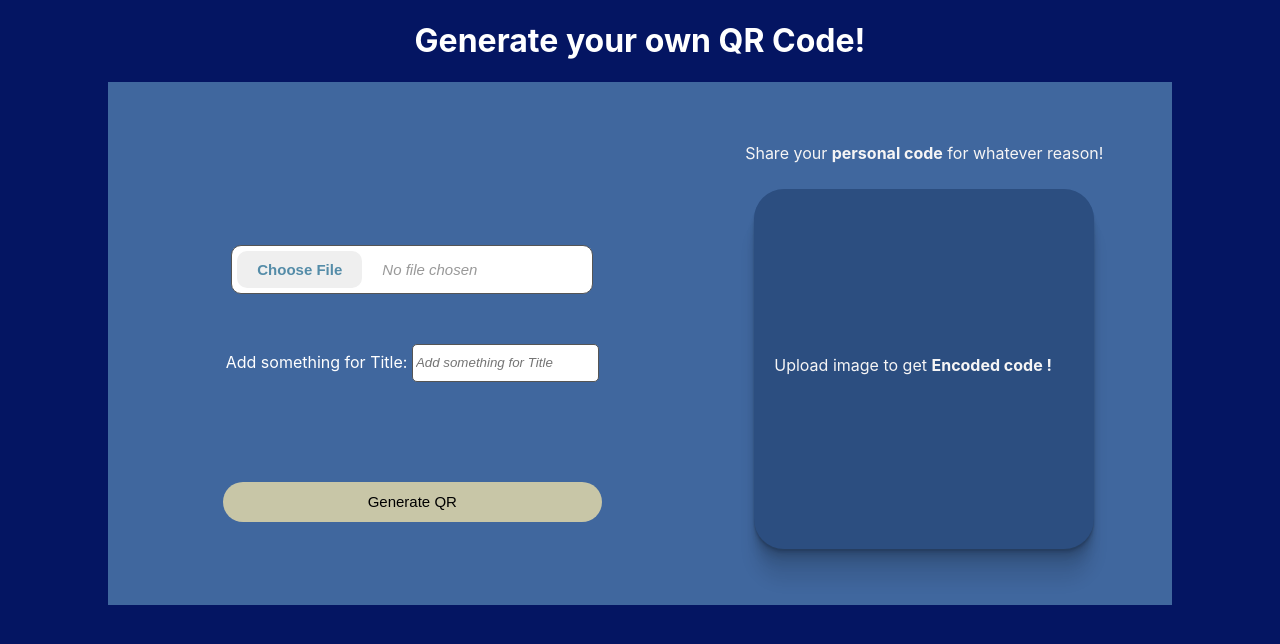
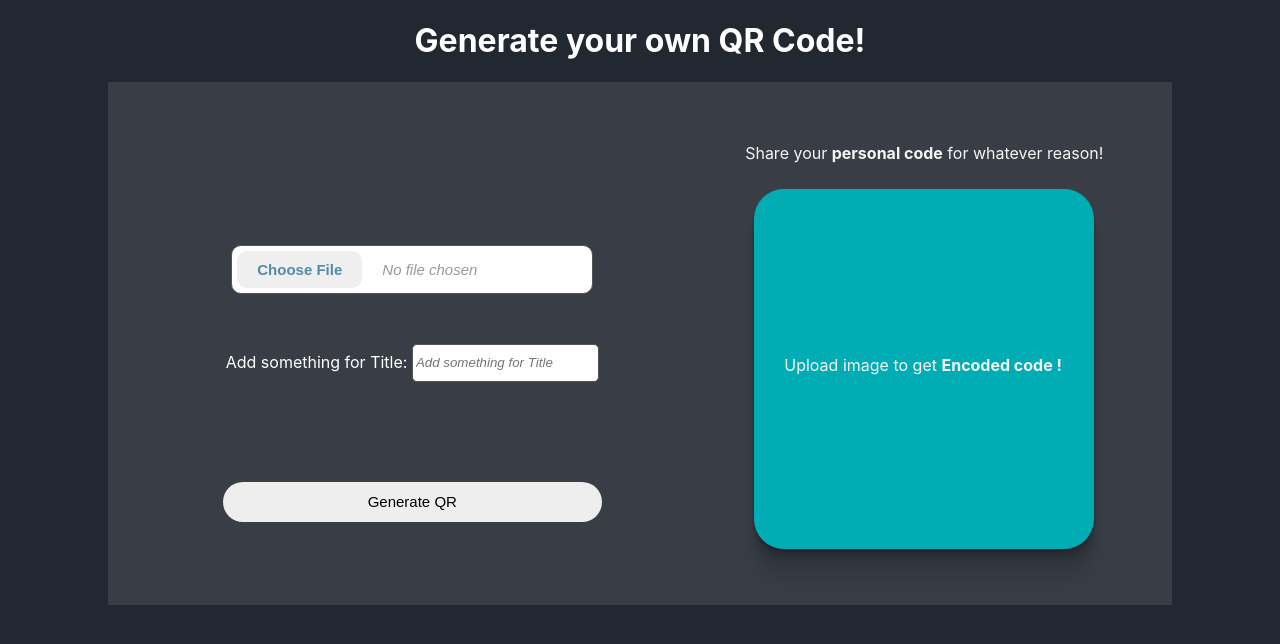
Before and after one commit to archiejain28/QRCodeGenerator-pub, a React (Create React App) app: page / in a window 1280 px wide. Shown: the top 644 px of the page. Built offline with nearby package versions, Linux system fonts and the light colour scheme.

Commit message:
Changed theme colors

```diff
--- a/src/App.css
+++ b/src/App.css
@@ -7,7 +7,7 @@
   flex-direction: row;
   justify-content: space-around;
   align-items: center;
-  background-color: #40679E;
+  background-color: #393E46;
   padding: 0 20px;
   margin: auto;
   width: 80vw;
@@ -18,7 +18,7 @@
   position: relative;
   box-shadow: rgba(0, 0, 0, 0.09) 0px 2px 1px, rgba(0, 0, 0, 0.09) 0px 4px 2px, rgba(0, 0, 0, 0.09) 0px 8px 4px, rgba(0, 0, 0, 0.09) 0px 16px 8px, rgba(0, 0, 0, 0.09) 0px 32px 16px;
   border-radius: 30px;
-  background-color: #2C4E80;
+  background-color: #00ADB5;
   width:300px;
   height:320px;
   padding:20px;
@@ -43,7 +43,7 @@ section{
   cursor: pointer;
   width: 80%;
   height: 40px;
-  background-color: #C8C6A7;
+  background-color: #EEEEEE;
 }
 
 .button-space{
@@ -51,7 +51,7 @@ section{
 }
 
 .button:hover{
-  background-color: #776B5D;
+  background-color: #2C4E80;
   color: white;
   transition: background .2s ease-in-out;
 }
@@ -114,7 +114,7 @@ p{
   text-align: center;
   position: absolute;
   top: 150px;
-  left: 20px;
+  left: 30px;
   max-width: 100%
 }
 
@@ -145,7 +145,7 @@ input[type='file']::file-selector-button{
 }
 
 input[type=file]::file-selector-button:hover {
-  background: #0d45a5;
+  background: #2C4E80;
 }
 
 .user-input{
--- a/src/index.css
+++ b/src/index.css
@@ -5,7 +5,7 @@ body {
     sans-serif;
   -webkit-font-smoothing: antialiased;
   -moz-osx-font-smoothing: grayscale;
-  background-color: #041562;
+  background-color: #222831;
   color: white;
 }
 
```
